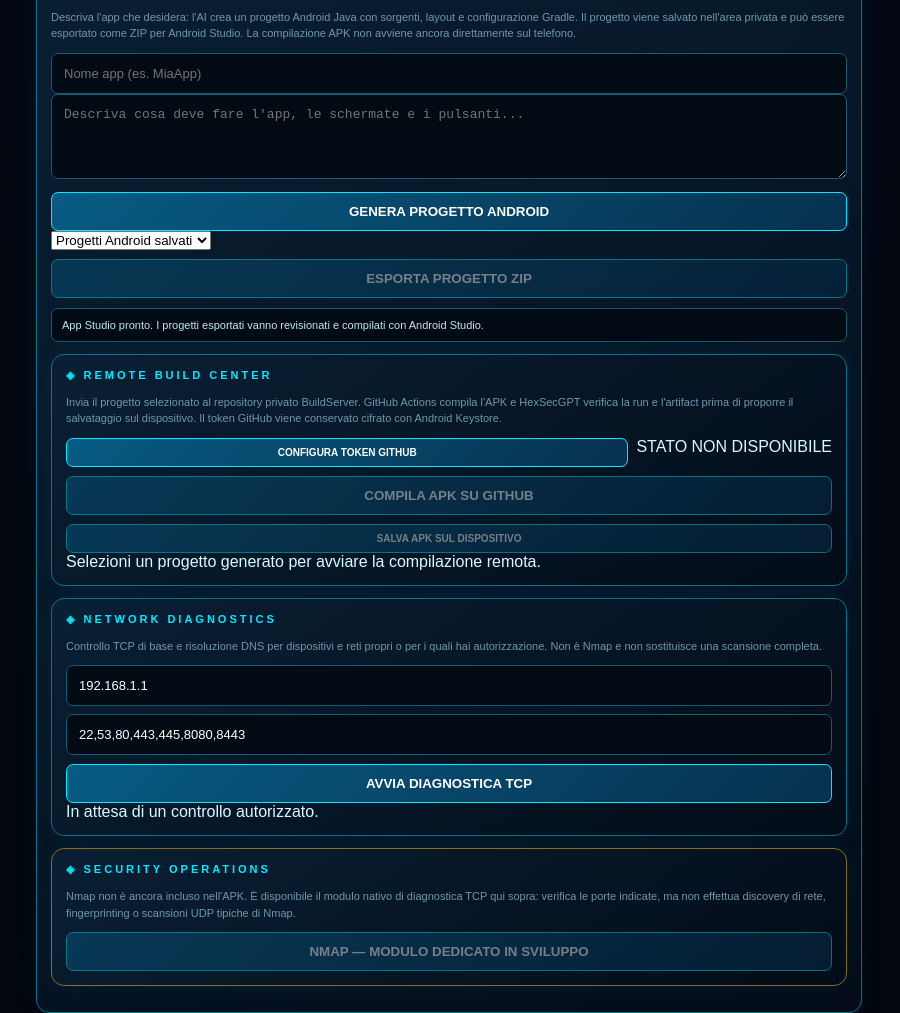
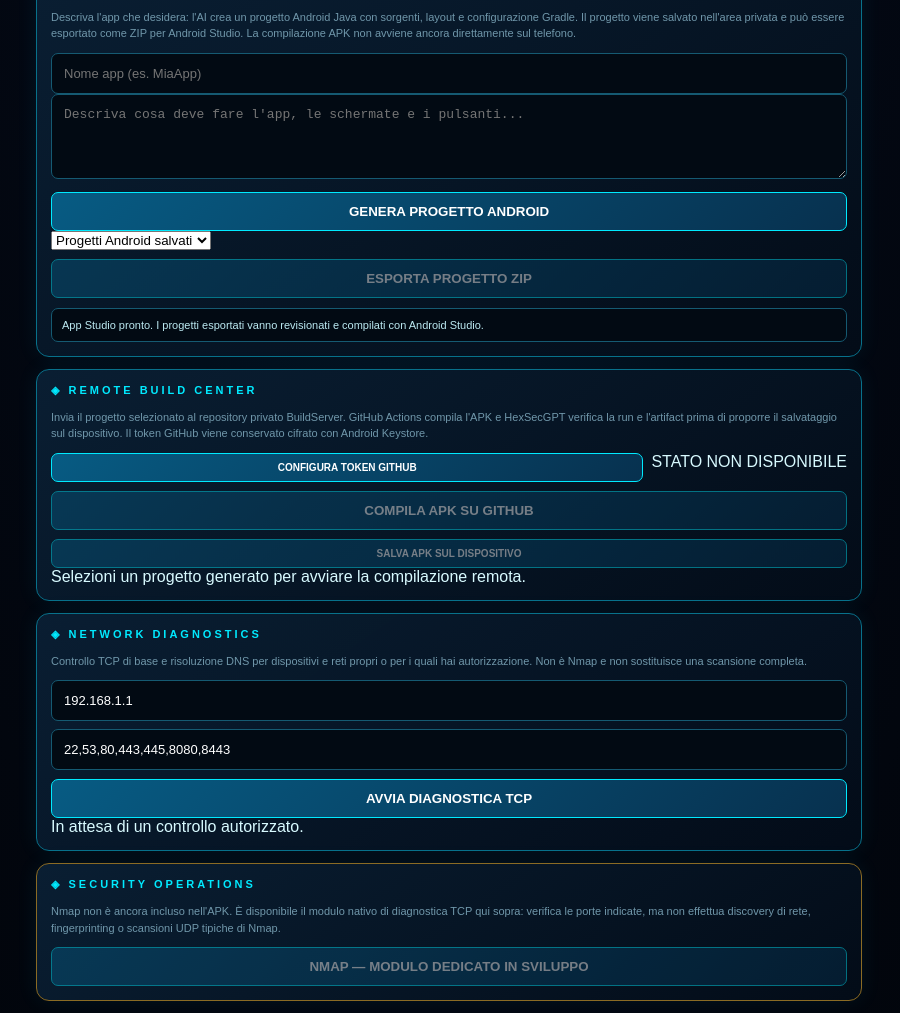
Before and after one commit to codexgigas79/HexSecGPT-Android-Builder, a plain HTML site: page app/src/main/assets/index.html in a window 1280 px wide. Shown: the part 1333-2346 px from the top of the page, without its empty margins (191-1091 px from the left). Drawn offline with Linux system fonts and the light colour scheme.

Commit message:
Fix App Studio panel structure

```diff
--- a/app/src/main/assets/index.html
+++ b/app/src/main/assets/index.html
@@ -32,7 +32,8 @@ button:disabled{opacity:.45}.secondary{font-size:10px;padding:8px}#script-list{w
 <section class="panel"><h3>◈ CONFIGURAZIONE SICURA</h3><p class="note">Inserisci la tua chiave API OpenRouter. Viene cifrata tramite Android Keystore e non viene salvata nel codice o nei file pubblici.</p><div class="controls"><button style="width:100%" onclick="HexSecGPT.openApiKeyDialog()">CONFIGURA / MODIFICA CHIAVE API</button></div><div id="config-result" class="note"></div></section>
 <section class="panel"><h3>◈ NEURAL INTERFACE</h3><div id="chat"><div class="msg ai">HexSecGPT Android pronto. Configura la chiave API e invia il primo messaggio.</div></div><div class="controls"><input id="message" placeholder="Scrivi un messaggio..." autocomplete="off"><button id="send">INVIA</button></div><div class="controls"><button class="secondary" id="clear">NUOVA CHAT</button><span class="note" id="typing"></span></div></section>
 <section class="panel"><h3>◈ AUTONOMOUS BUILDER</h3><p class="note">Genera script Python con l'AI e salvali nell'area privata dell'app. In questa versione puoi crearli e consultarli; l'esecuzione locale e la verifica sintattica richiedono ancora il runtime Python Android.</p><input id="script-name" placeholder="Nome script (es. NETWATCH)"><textarea id="script-request" placeholder="Descrivi lo script Python da generare..."></textarea><div class="controls"><button id="generate" style="width:100%">GENERA E SALVA SCRIPT</button></div><select id="script-list"><option value="">Script salvati in questa app</option></select><div id="output">Builder pronto.</div></section>
-<section class="panel"><h3>◈ ANDROID APP STUDIO</h3><p class="note">Descriva l'app che desidera: l'AI crea un progetto Android Java con sorgenti, layout e configurazione Gradle. Il progetto viene salvato nell'area privata e può essere esportato come ZIP per Android Studio. La compilazione APK non avviene ancora direttamente sul telefono.</p><input id="app-name" placeholder="Nome app (es. MiaApp)"><textarea id="app-request" placeholder="Descriva cosa deve fare l'app, le schermate e i pulsanti..."></textarea><div class="controls"><button id="app-generate" style="width:100%">GENERA PROGETTO ANDROID</button></div><select id="app-list"><option value="">Progetti Android salvati</option></select><div class="controls"><button id="app-export" style="width:100%" disabled>ESPORTA PROGETTO ZIP</button></div><div id="app-output">App Studio pronto. I progetti esportati vanno revisionati e compilati con Android Studio.</div><section class="panel">
+<section class="panel"><h3>◈ ANDROID APP STUDIO</h3><p class="note">Descriva l'app che desidera: l'AI crea un progetto Android Java con sorgenti, layout e configurazione Gradle. Il progetto viene salvato nell'area privata e può essere esportato come ZIP per Android Studio. La compilazione APK non avviene ancora direttamente sul telefono.</p><input id="app-name" placeholder="Nome app (es. MiaApp)"><textarea id="app-request" placeholder="Descriva cosa deve fare l'app, le schermate e i pulsanti..."></textarea><div class="controls"><button id="app-generate" style="width:100%">GENERA PROGETTO ANDROID</button></div><select id="app-list"><option value="">Progetti Android salvati</option></select><div class="controls"><button id="app-export" style="width:100%" disabled>ESPORTA PROGETTO ZIP</button></div><div id="app-output">App Studio pronto. I progetti esportati vanno revisionati e compilati con Android Studio.</div></section>
+<section class="panel">
 <h3>◈ REMOTE BUILD CENTER</h3>
 <p class="note">Invia il progetto selezionato al repository privato BuildServer. GitHub Actions compila l'APK e HexSecGPT verifica la run e l'artifact prima di proporre il salvataggio sul dispositivo. Il token GitHub viene conservato cifrato con Android Keystore.</p>
 <div class="controls"><button id="github-token" class="secondary" style="flex:1">CONFIGURA TOKEN GITHUB</button><span id="github-status" class="note">TOKEN: CONTROLLO...</span></div>
```
